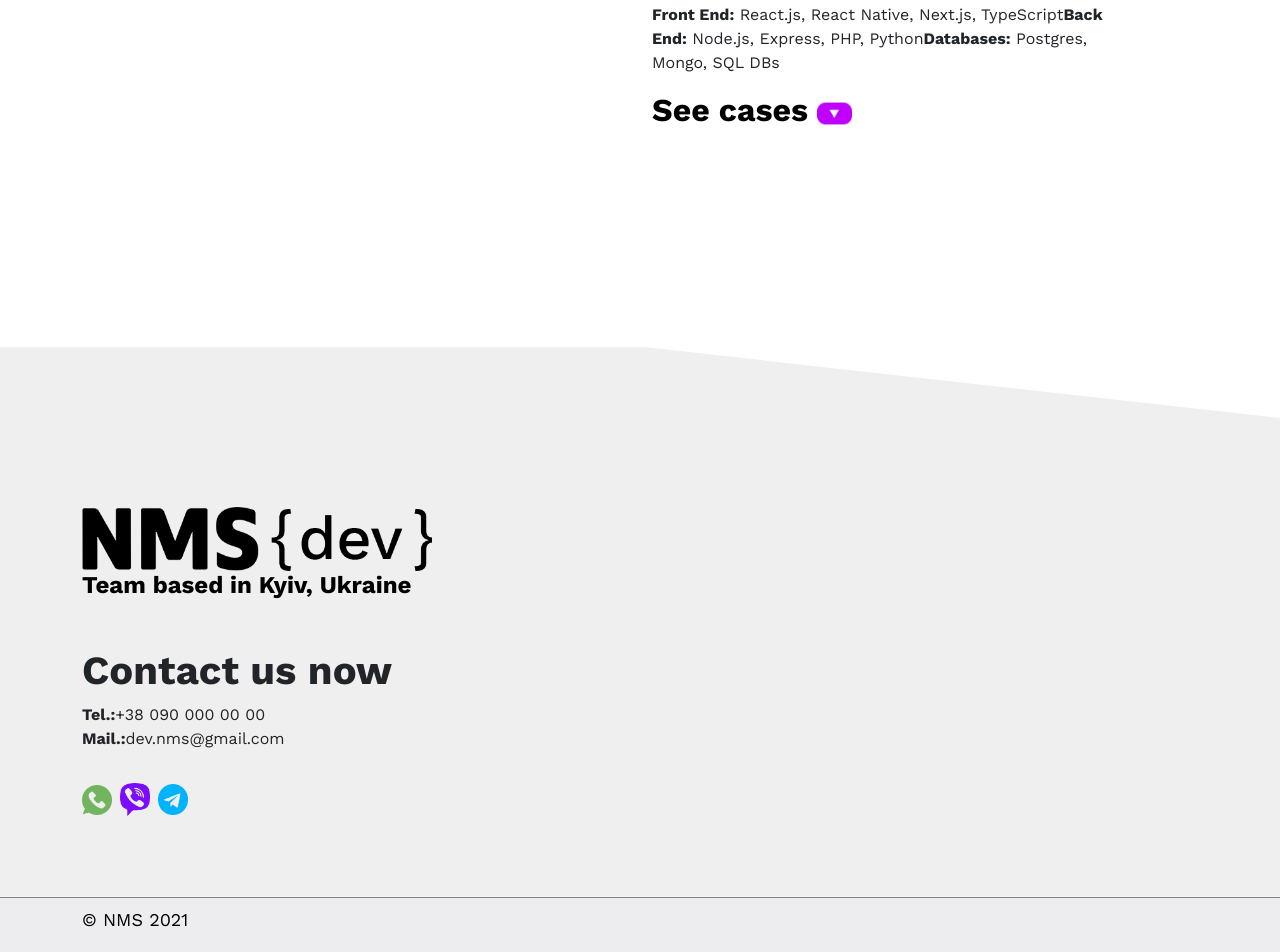
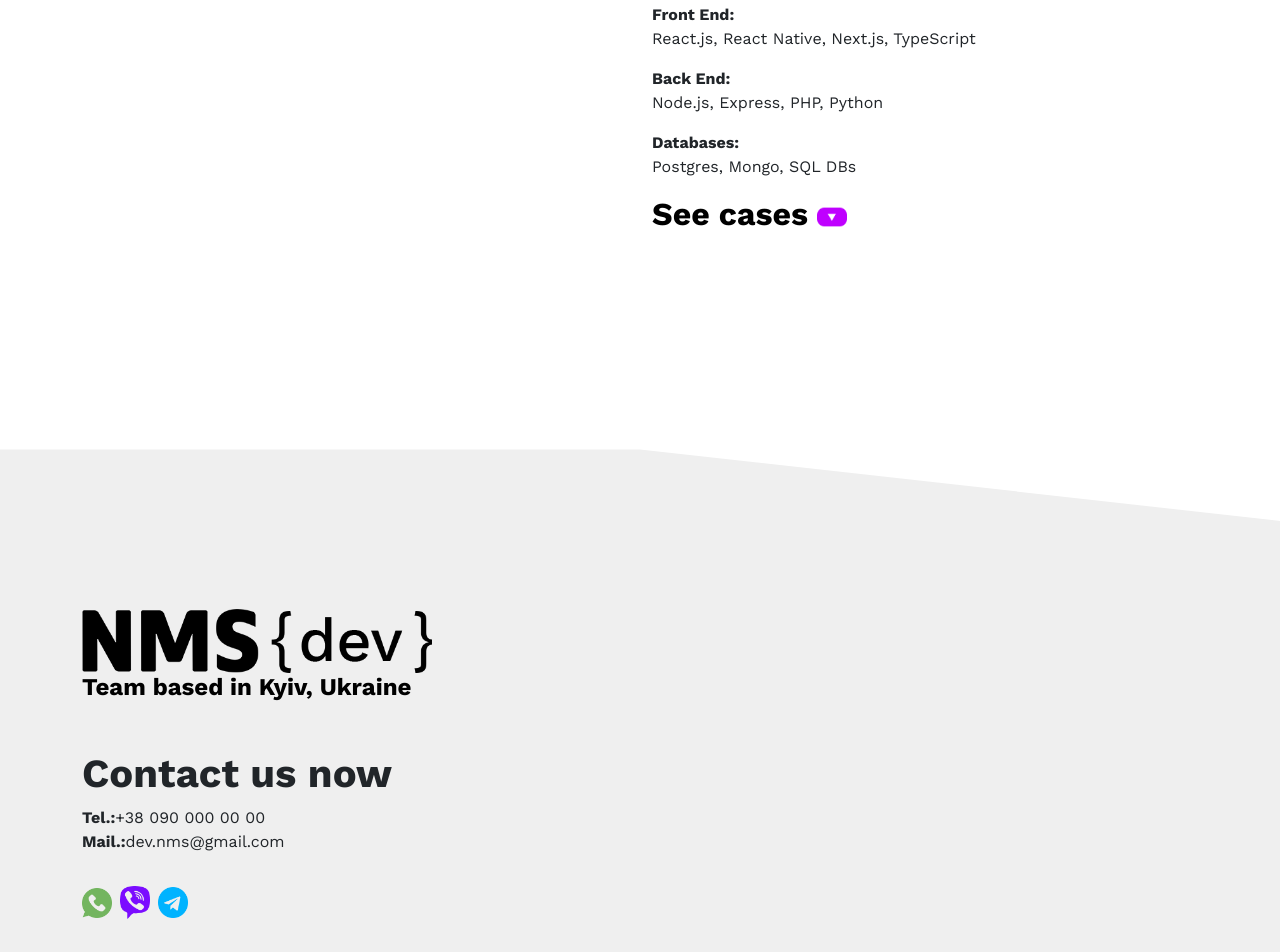
Before and after one commit to yats-vlds/nms, a React (Create React App) app: page /ui-ux in a window 1280 px wide. Shown: the part 1680-2632 px from the top of the page. Built offline with nearby package versions, Linux system fonts and the light colour scheme.

Commit message:
add link

```diff
--- a/src/components/Expert.js
+++ b/src/components/Expert.js
@@ -45,7 +45,7 @@ const Expert = () => {
                     <div className="col-6 expertRight expertContent">
                         <h1 className="expertTitleRight">
                             Optimal cost and resources
-                            estimation vis requirements
+                            estimation via requirements
                             analysis
                         </h1>
                         <p>
@@ -64,9 +64,9 @@ const Expert = () => {
                             Effective Action Plan
                         </h1>
                         <p className="expertText">
-                            A management plan is what is established at the beginning of your project which goes through
+                            A management plan is what is essential at the beginning of your project which goes through
                             several well-established stages: initiation, planning, execution and delivery. For each and
-                            every project we assign a dedicated team who goes with you to your goals keeping timelines
+                            every project we assign a dedicated team which goes with you to your goals keeping timelines
                             and operating budget regardless you are a startup or an enterprise.
                         </p>
                     </div>
--- a/src/components/Footer.css
+++ b/src/components/Footer.css
@@ -1,6 +1,4 @@
 .footer {
-    position: relative;
-    z-index: -1;
     clip-path: polygon(50% 0, 100% 13%, 100% 100%, 50% 100%, 0 100%, 0 0);
     width: 100%;
     min-height: 550px;
@@ -63,90 +61,108 @@
     width: 350px;
 }
 
-    .footer__location {
-        margin-bottom: 3rem;
-    }
-    .iconSize {
-        width: 30px;
-    }
+.footer__location {
+    margin-bottom: 3rem;
+}
 
-@media(max-width:769px ) {
+.iconSize {
+    position: relative;
+    z-index: 9999;
+    width: 30px;
+}
+@media (max-width: 769px ) {
     .footer-image {
         margin-top: 7rem;
         width: 263px;
     }
+
     .footer__location {
         margin-bottom: 1rem;
         font-size: 1.2rem;
     }
+
     .footer {
         min-height: 408px;
     }
+
     .iconSize {
         width: 24px;
     }
 }
 
-@media(max-width: 426px) {
+@media (max-width: 426px) {
     .footer {
         min-height: 248px;
     }
+
     .footer-image {
         margin-top: 3rem;
         width: 150px;
     }
+
     .footer__location {
         margin-bottom: 1rem;
         font-size: 0.7rem;
     }
+
     .footer__contactsTitle {
         font-weight: bold;
         font-size: 1.3rem;
     }
+
     .iconSize {
         width: 20px;
     }
+
     .btnForm {
         margin-top: 2.1rem;
         margin-bottom: 2.1rem;
     }
 }
 
-@media(max-width: 376px) {
+@media (max-width: 376px) {
     .footer-image {
         margin-top: 3rem;
         width: 150px;
     }
+
     .footer {
         min-height: 232px;
     }
+
     .iconSize {
         width: 17px;
     }
 }
 
-@media(max-width: 326px) {
+@media (max-width: 326px) {
     .ten {
         margin-bottom: -61px;
     }
+
     .footer-image {
         margin-top: 3rem;
         width: 100px;
     }
+
     .footer__location {
         margin-bottom: 0.5rem;
         font-size: 0.48rem;
     }
+
     .footer__contactsTitle {
         font-weight: bold;
         font-size: 0.8rem;
     }
+
     .icons {
         margin-top: 1rem;
     }
+
     .footer {
         min-height: 176px;
     }
+
     .iconSize {
         width: 13px;
     }
--- a/src/components/Footer.js
+++ b/src/components/Footer.js
@@ -5,6 +5,7 @@ import iconWhatsApp from "../assets/iconWhatsApp.png"
 import iconViber from "../assets/iconViber.png"
 import iconTelegram from "../assets/iconTelegram.png"
 import LazyLoad from "react-lazy-load"
+import {NavLink} from "react-router-dom";
 
 const Footer = ({id}) => {
     return (
@@ -13,6 +14,7 @@ const Footer = ({id}) => {
                 <div className="container">
                     <div className="row">
                         <div className="col">
+
                             <img src={nmsDev} class="footer-image" loading="lazy"/>
                             <h4 className="footer__location">Team based in Kyiv, Ukraine</h4>
                             <div className="footer__contacts">
@@ -21,9 +23,15 @@ const Footer = ({id}) => {
                                 <p className="footer__contactsText"><strong>Mail.:</strong>dev.nms@gmail.com</p>
                             </div>
                             <div className="icons">
+                                <a href="https://chat.whatsapp.com/DZp4Mlt9ZVN1doXbL3pHGz">
                                     <img src={iconWhatsApp} className="iconSize" loading="lazy"/>
+                                </a>
+                                <NavLink to="/">
                                     <img src={iconViber} className="iconSize" loading="lazy"/>
+                                </NavLink>
+                                <a href="https://t.me/joinchat/qnJ1QvS4VUNiZDFi" className="iconSize">
                                     <img src={iconTelegram} className="iconSize" loading="lazy"/>
+                                </a>
                             </div>
                         </div>
                     </div>
--- a/src/components/FormRequest.css
+++ b/src/components/FormRequest.css
@@ -83,6 +83,7 @@
     border: 1px solid #dedede;
     margin-bottom: 30px;
     padding-left: 1rem;
+    outline: none;
 }
 
 textarea {
@@ -93,6 +94,7 @@ textarea {
     background-color: #efefef;
     border: 1px solid #dedede;
     padding: 1rem;
+    outline: none;
 }
 
 .form__skrepka {
--- a/src/components/StarProject.css
+++ b/src/components/StarProject.css
@@ -172,8 +172,8 @@ h1.star__projectLeftTitle {
 }
 
 .iconDown {
-    height: 35px;
-    width: 35px;
+    height: 30px;
+    width: 30px;
 }
 
 @media (max-width: 1441px) {
--- a/src/components/Ten.css
+++ b/src/components/Ten.css
@@ -73,39 +73,39 @@
     position: absolute;
     z-index: 9999;
     background-color: #3f00fd;
-    width: 153px;
-    height: 36px;
+    width: 123px;
+    height: 30px;
     opacity: 0.3;
     border-radius: 110px / 30px;
-    margin-top: -16rem;
+    margin-top: -15rem;
     margin-left: 62rem;
-    -webkit-animation: tenellipse 1.2s infinite;
-    animation: tenellipse 1.2s infinite;
+    /*-webkit-animation: tenellipse 1.2s infinite;*/
+    /*animation: tenellipse 1.2s infinite;*/
 }
 
-@-webkit-keyframes tenellipse{
-    0% {
-        margin-top: -16rem;
-    }
-    50% {
-        margin-top: -15.5rem;
-    }
-    100% {
-        margin-top: -16rem;
-    }
-}
+/*@-webkit-keyframes tenellipse{*/
+/*    0% {*/
+/*        margin-top: -16rem;*/
+/*    }*/
+/*    50% {*/
+/*        margin-top: -15.5rem;*/
+/*    }*/
+/*    100% {*/
+/*        margin-top: -16rem;*/
+/*    }*/
+/*}*/
 
-@keyframes tenellipse{
-    0% {
-        margin-top: -16rem;
-    }
-    50% {
-        margin-top: -15.5rem;
-    }
-    100% {
-        margin-top: -16rem;
-    }
-}
+/*@keyframes tenellipse{*/
+/*    0% {*/
+/*        margin-top: -16rem;*/
+/*    }*/
+/*    50% {*/
+/*        margin-top: -15.5rem;*/
+/*    }*/
+/*    100% {*/
+/*        margin-top: -16rem;*/
+/*    }*/
+/*}*/
 
 @media (max-width: 1025px) {
     .ten {
--- a/src/components/Why.js
+++ b/src/components/Why.js
@@ -38,13 +38,12 @@ const Why = ({id}) => {
                     </div>
                     <div className="col-6 why__meContentRight">
                         <h1 className="whyme__titleFirst">Because they trust</h1>
-                        <h2 className="whyme__title">Cost efficient</h2>
-                        <p className="whyme__text">Talented Team based in Eastern Europe</p>
+                        <h2 className="whyme__title">Cost-efficient</h2>
+                        <p className="whyme__text">Talented Team based in the Eastern Europe</p>
                         <h2 className="whyme__title">Solution orriented</h2>
-                        <p className="whyme__text">Optimal smart to the business needs</p>
+                        <p className="whyme__text">Mathing your  business needs</p>
                         <h2 className="whyme__title">Professional</h2>
-                        <p className="whyme__text"> Height quality developers working with
-                            a wide range of technologies</p>
+                        <p className="whyme__text"> Skilful developers working with a wide range of technologies</p>
                     </div>
                 </div>
                 <img src={background} alt="" className="why__meImageBack" loading="lazy"/>
--- a/src/pages/Custom.js
+++ b/src/pages/Custom.js
@@ -44,7 +44,8 @@ const Custom = ({type, dispatch}) => {
                             : type === 'mobile' ?
                                 <h1 className="display-1 custom__leftTitle">Web <br/> Development</h1>
                                 : <h1 className="display-1 custom__leftTitle">UI/UX <br/> Design</h1>}
-                        <Tween to={{x: '210px', y: '170px', rotation: 360}} duration={30} ease="back.out(1.7)" stagger={0.2}>
+                        <Tween to={{x: '210px', y: '170px', rotation: 360}} duration={30} ease="back.out(1.7)"
+                               stagger={0.2}>
                             <img src={circleIcons1} className="iconVectors iconMessage" loading="lazy"/>
                         </Tween>
                         <Tween to={{x: '150px', y: '100px', rotation: 360}} duration={30} ease="back.out(1.7)">
@@ -145,10 +146,16 @@ const Custom = ({type, dispatch}) => {
                             Technologies
                         </h1>
                         <p>
-                            <strong>Front End:</strong> React.js, React Native, Next.js, TypeScript
-                            <strong>Back End:</strong> Node.js, Express, PHP, Python
-                            <strong>Databases:</strong>  Postgres, Mongo, SQL DBs
-
+                            <strong>Front End:</strong> <br/>
+                         React.js, React Native, Next.js, TypeScript
+                        </p>
+                        <p>
+                            <strong>Back End:</strong> <br/>
+                            Node.js, Express, PHP, Python
+                        </p>
+                        <p>
+                            <strong>Databases:</strong> <br/>
+                            Postgres, Mongo, SQL DBs
                         </p>
                         <h2 className="customTitle">
                             <HashLink
```
Also changed, not shown: src/assets/chess.svg.
